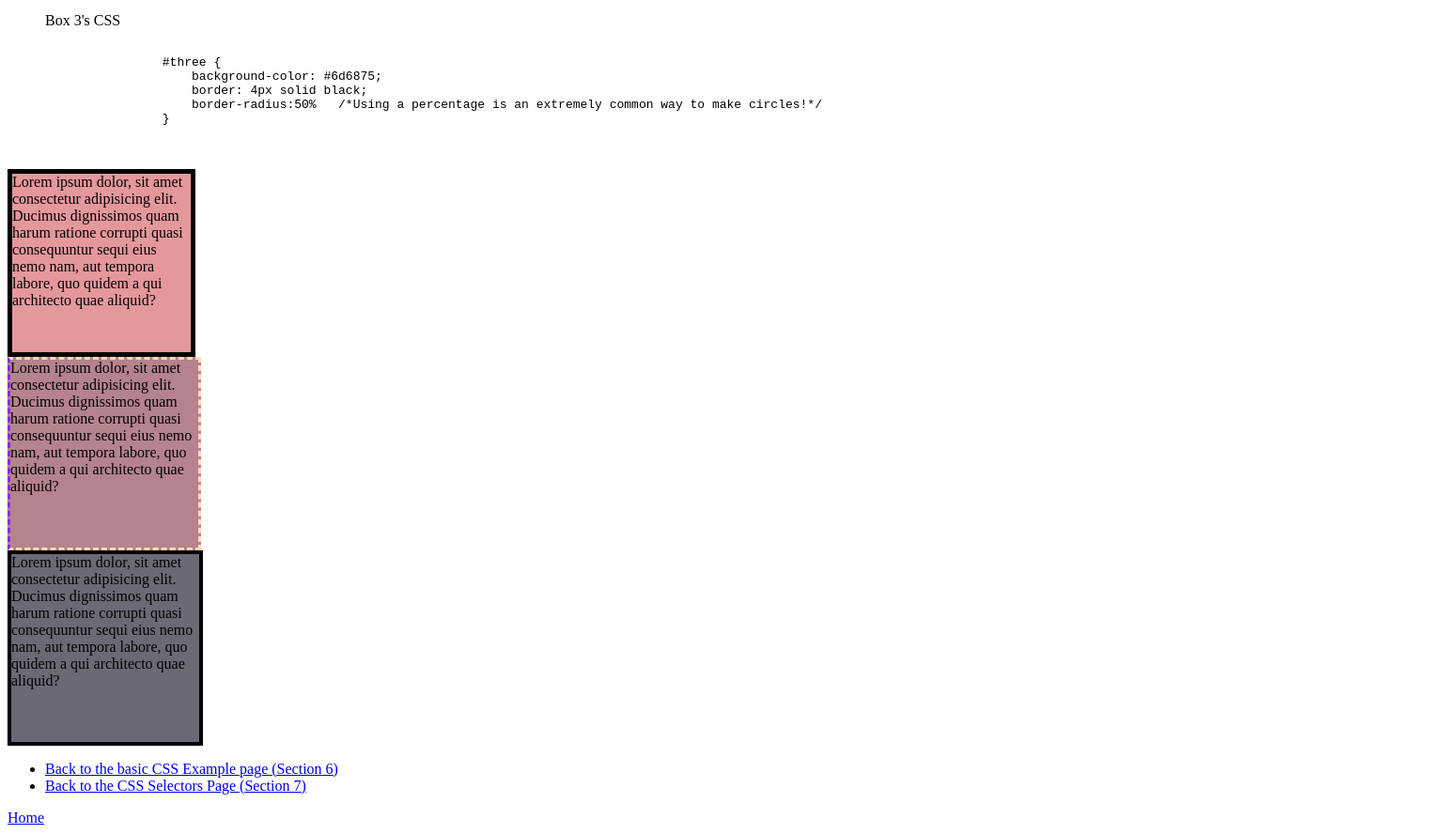
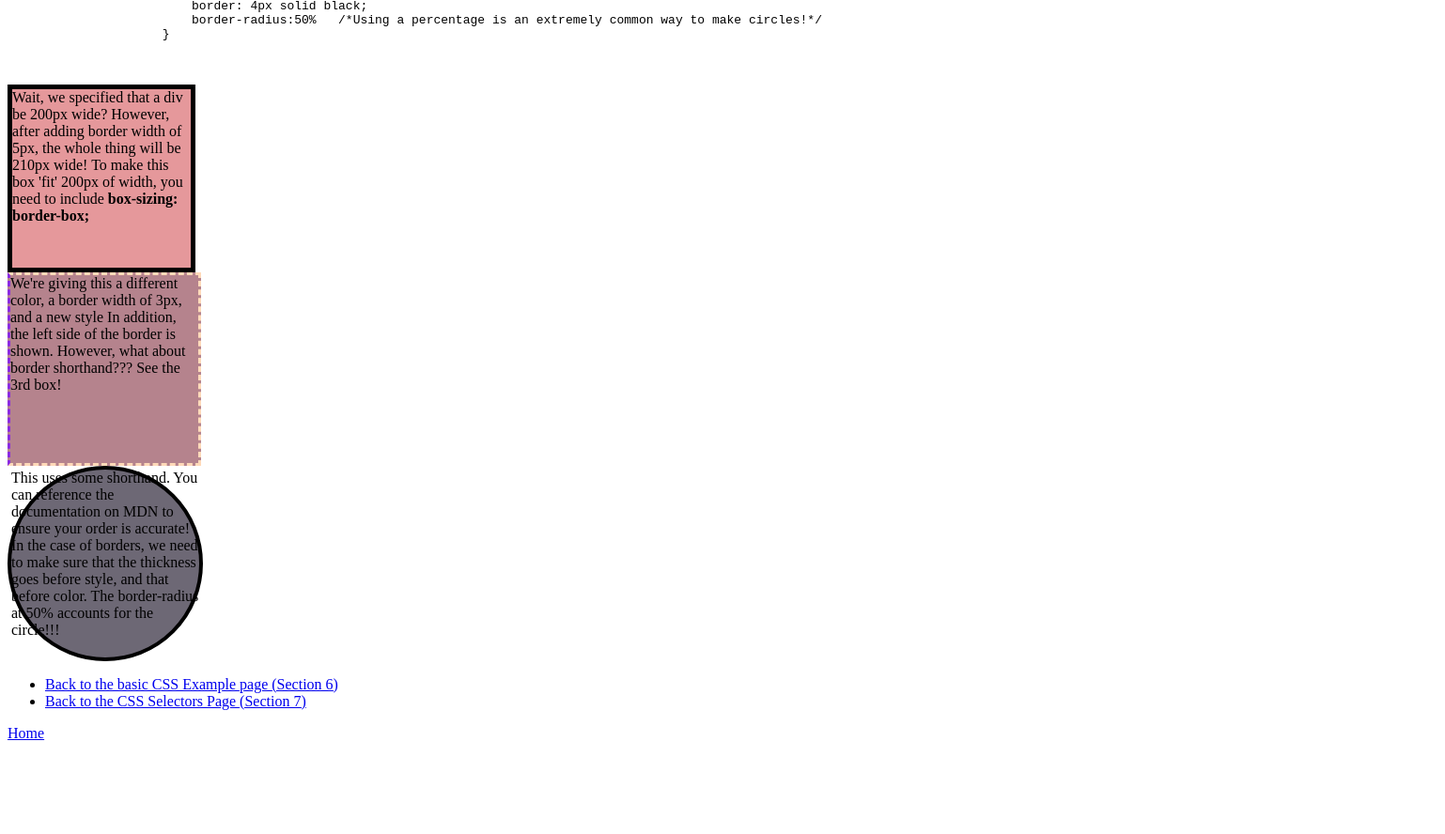
Before and after one commit to rabogan/ColtSteelePractice, a plain HTML site: page cssBoxModel.html in a window 1280 px wide. Shown: the part 1068-1956 px from the top of the page at 94% size, 1538 px wide, since content can reach past the window. After the commit the page ends 1866 px from the top, so only its background shows below. Drawn offline with Linux system fonts and the light colour scheme.

Commit message:
Add final Edits Today

```diff
--- a/cssBoxModel.html
+++ b/cssBoxModel.html
@@ -47,8 +47,7 @@
                     /*Widening the border by 5px increases the width of the content (including border) by 10px*/
                     border-color: black;
                     border-style: solid;
-                    box-sizing: border-box;
-                    /*The width of the element will go from border to border!  So, we specified that it's 200px wide?  That means the whole thing will be 200px, and the context box is 190px*/
+                    /*box-sizing: border-box;*/ This is left out...but leaving it in would give the boxes a consistent size
                 }
               </code>
             </pre>
@@ -58,11 +57,6 @@
         <pre>
               <code>
                 #two {
-                    /*
-                    We're giving this a different color, a border width of 3px, and a new style
-                    In addition, the left side of the border is shown.  However, what about border shorthand???
-                    See the 3rd box!
-                    */
                     background-color: #b5838d;
                     border-color: peachpuff;
                     border-width: 3px;
@@ -84,18 +78,15 @@
               </code>
             </pre>
     </figure>
-    <div id="one">Lorem ipsum dolor, sit amet consectetur adipisicing elit. Ducimus dignissimos quam
-        harum
-        ratione corrupti
-        quasi consequuntur sequi eius nemo nam, aut tempora labore, quo quidem a qui architecto quae aliquid?</div>
-    <div id="two">Lorem ipsum dolor, sit amet consectetur adipisicing elit. Ducimus dignissimos quam
-        harum
-        ratione corrupti
-        quasi consequuntur sequi eius nemo nam, aut tempora labore, quo quidem a qui architecto quae aliquid?</div>
-    <div id="three">Lorem ipsum dolor, sit amet consectetur adipisicing elit. Ducimus dignissimos
-        quam harum
-        ratione corrupti
-        quasi consequuntur sequi eius nemo nam, aut tempora labore, quo quidem a qui architecto quae aliquid?</div>
+    <div id="one">Wait, we specified that a div be 200px wide? However, after adding border width of 5px, the whole
+        thing will be 210px wide! To make this box 'fit' 200px of width, you need to include <strong>box-sizing:
+            border-box;</strong></div>
+    <div id="two">We're giving this a different color, a border width of 3px, and a new style
+        In addition, the left side of the border is shown. However, what about border shorthand???
+        See the 3rd box! </div>
+    <div id="three">This uses some shorthand. You can reference the documentation on MDN to ensure your order is
+        accurate! In the case of borders, we need to make sure that the thickness goes before style, and that before
+        color. The border-radius at 50% accounts for the circle!!!</div>
 </body>
 <footer>
     <nav>
--- a/resources/styleExampleThree.css
+++ b/resources/styleExampleThree.css
@@ -45,4 +45,5 @@ Use CTRL+SHIFT+P and searched with "check duplicates with regex match" using the
 #three {
     background-color: #6d6875;
     border: 4px solid black;
+    border-radius: 50%;
 }
```
